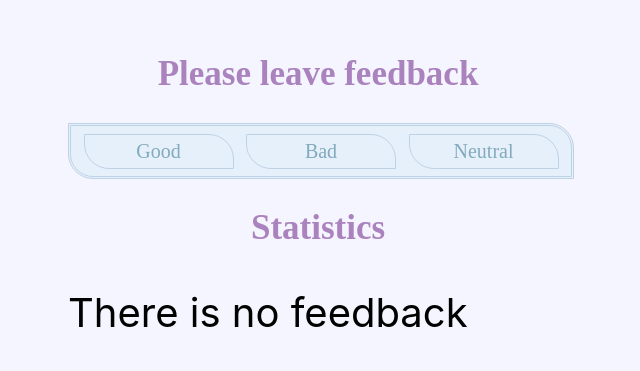
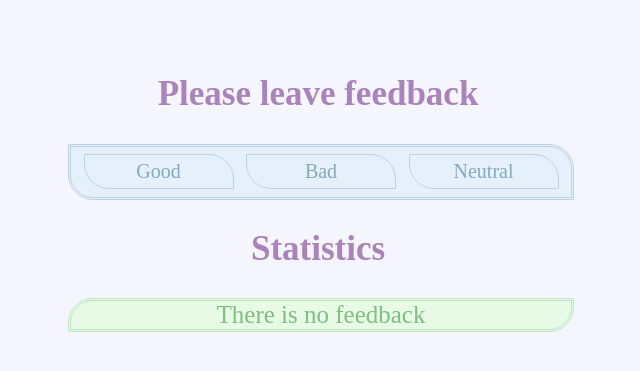
Before and after one commit to OlehKozubJS/goit-react-hw-02-feedback, a React (Create React App) app: page / in a window 1280 px wide. Shown: the part 199-570 px from the top of the page, without its empty margins (322-962 px from the left). Built offline with nearby package versions, Linux system fonts and the light colour scheme; a web font is replaced by a local one.

Commit message:
Update Notification.jsx

```diff
--- a/src/components/Feedback/Notification.jsx
+++ b/src/components/Feedback/Notification.jsx
@@ -1,10 +1,11 @@
 import { Component } from "react";
 import propTypes from "prop-types";
+import NotificationStyles from "./FeedbackCSS/Notification.module.css"
 
 export class Notification extends Component {
     render() {
         return(
-            <p>{this.props.message}</p>
+            <p className={NotificationStyles.notification}>{this.props.message}</p>
         );
     }
 }
```
